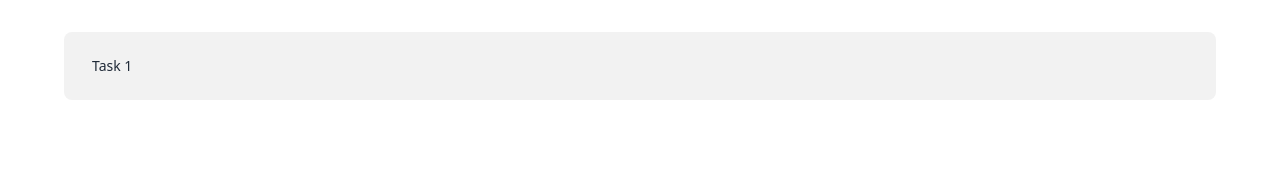
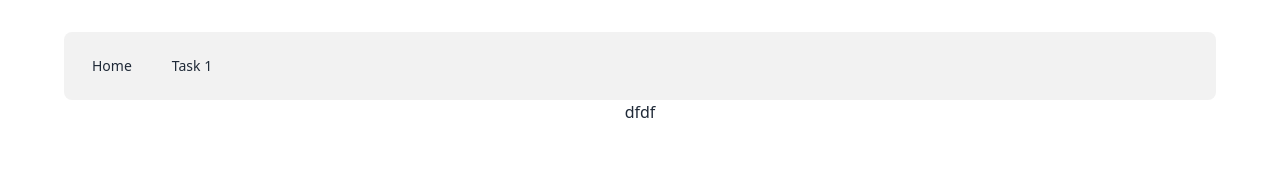
Before and after one commit to illia-dobro/tasks-dan-it, a React (Vite) app: page /task-1 in a window 1280 px wide. Shown: the top 174 px of the page. Built offline with nearby package versions, Linux system fonts and the light colour scheme.

Commit message:
+ outlet

```diff
--- a/package.json
+++ b/package.json
@@ -14,11 +14,13 @@
     "react": "^18.2.0",
     "react-dom": "^18.2.0",
     "react-redux": "^8.1.3",
-    "react-router": "^6.16.0"
+    "react-router": "^6.16.0",
+    "react-router-dom": "^6.16.0"
   },
   "devDependencies": {
     "@types/react": "^18.2.15",
     "@types/react-dom": "^18.2.7",
+    "@types/react-router-dom": "^5.3.3",
     "@typescript-eslint/eslint-plugin": "^6.0.0",
     "@typescript-eslint/parser": "^6.0.0",
     "@vitejs/plugin-react": "^4.0.3",
--- a/src/App.tsx
+++ b/src/App.tsx
@@ -1,14 +1,14 @@
-import './App.css'
-import NavBar from './bundles/common/components/navbar'
+import { Outlet } from 'react-router';
+import './App.css';
+import NavBar from './bundles/common/components/navbar';
 
 function App() {
-
-
   return (
-    <>
-      <NavBar/>
-    </>
-  )
+      <div className="mx-auto max-w-7xl px-4 sm:px-6 lg:px-8">
+        <NavBar />
+        <Outlet />
+      </div>
+  );
 }
 
-export default App
+export default App;
--- a/src/bundles/common/components/navbar.tsx
+++ b/src/bundles/common/components/navbar.tsx
@@ -1,10 +1,15 @@
+import { Link } from 'react-router-dom';
+
 const NavBar = () => {
   return (
     <div className="navbar bg-base-200 rounded-lg">
       <div className="navbar-center hidden lg:flex">
-        <ul className="menu menu-horizontal px-1">
+        <ul className="menu menu-horizontal px-1 gap-2">
           <li>
-            <a>Task 1</a>
+            <Link to="/">Home</Link>
+          </li>
+          <li>
+            <Link to='task-1'>Task 1</Link>
           </li>
         </ul>
       </div>
--- /dev/null
+++ b/src/bundles/task-1/components/timer.tsx
@@ -0,0 +1,9 @@
+
+
+const Timer = () => {
+  return (
+    <div>Timer ssssssssssssss</div>
+  )
+}
+
+export default Timer
--- a/src/main.tsx
+++ b/src/main.tsx
@@ -2,11 +2,28 @@ import React from 'react';
 import ReactDOM from 'react-dom/client';
 import App from './App.tsx';
 import './index.css';
+import {
+  createBrowserRouter,
+  RouterProvider
+} from 'react-router-dom';
+import Timer from './bundles/task-1/components/timer.tsx';
+
+const router = createBrowserRouter([
+  {
+    path: "/",
+    element: <App />,
+    children: [
+      {
+        path: "task-1",
+        element: <p>dfdf</p>,
+      },
+    ],
+  },
+]);
+
 
 ReactDOM.createRoot(document.getElementById('root')!).render(
   <React.StrictMode>
-    <div className="mx-auto max-w-7xl px-4 sm:px-6 lg:px-8">
-      <App />
-    </div>
+    <RouterProvider router={router} />
   </React.StrictMode>
 );
```
Also changed, not shown: 1 other file (tests, documents, lock files or other folders).
